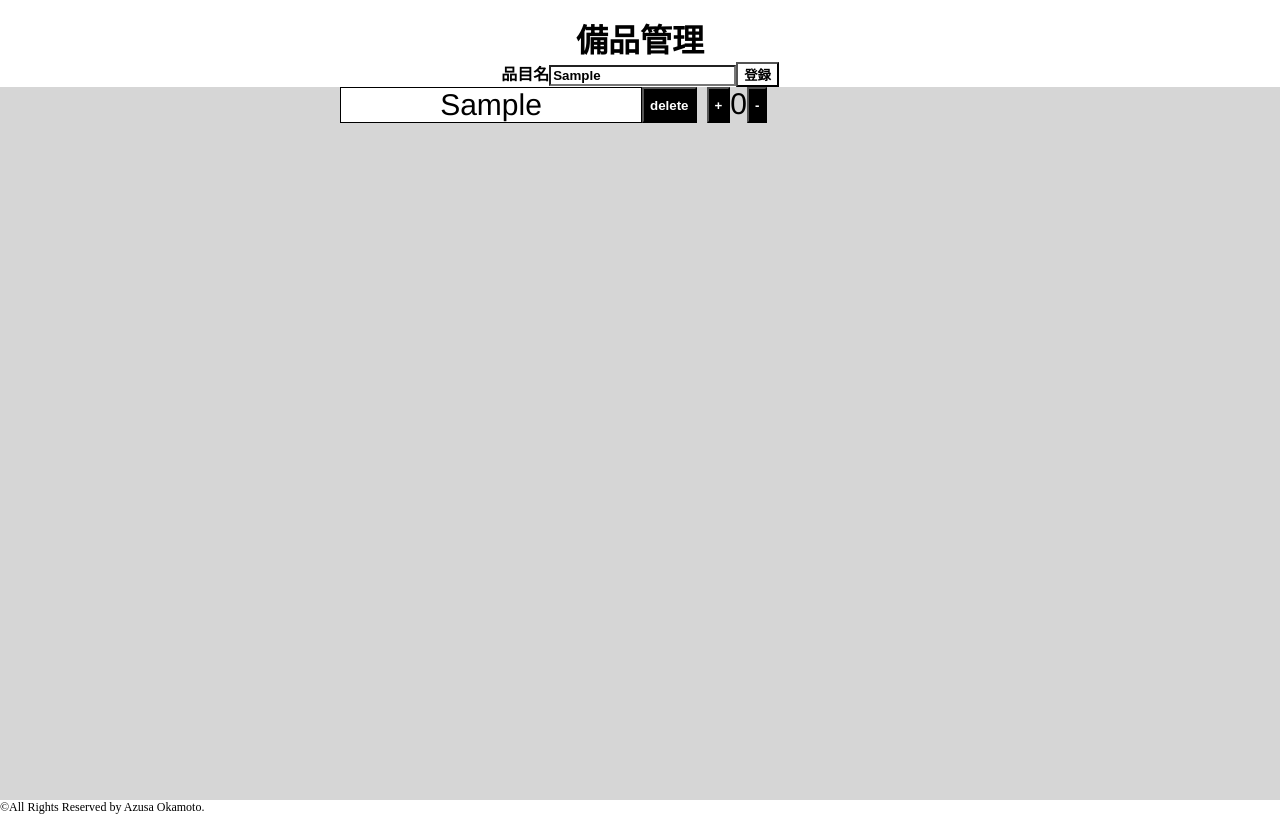
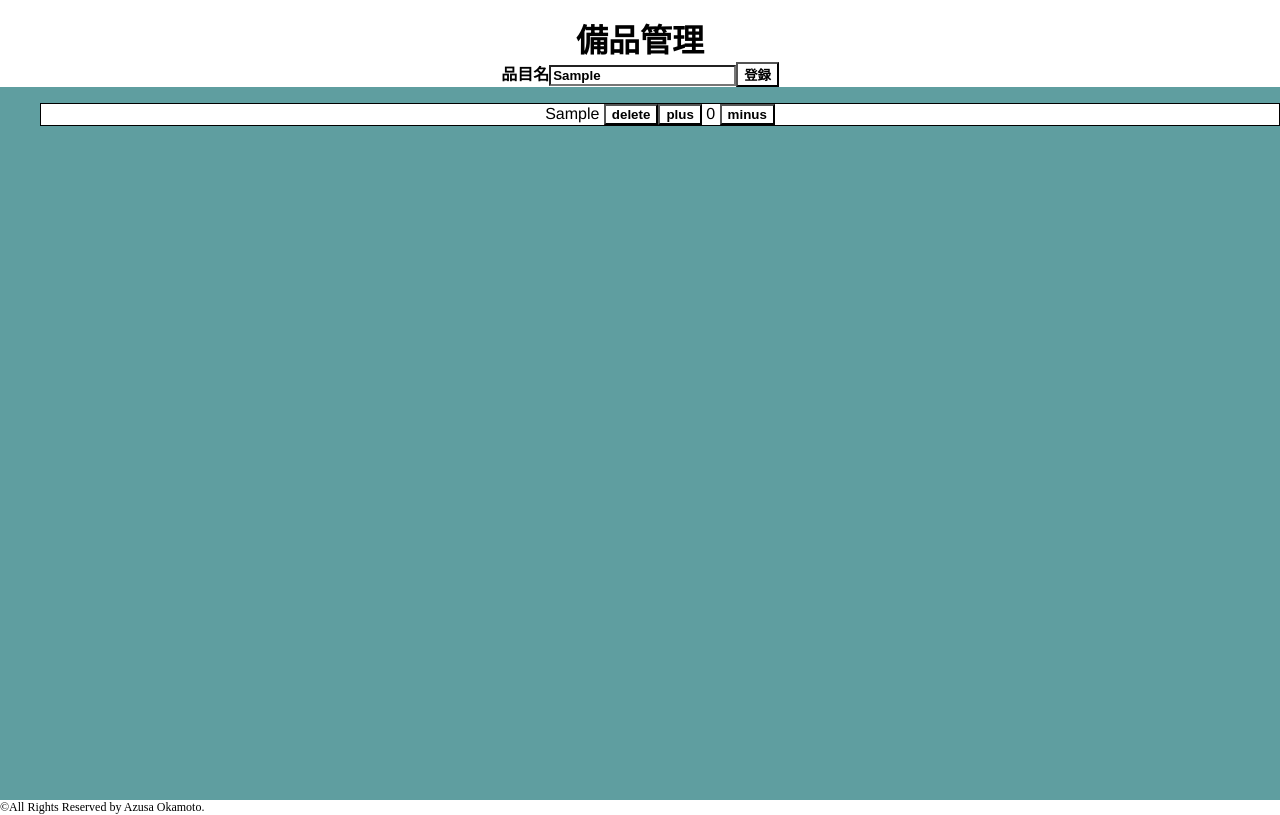
Before and after one commit to azufb/EquipmentManager, a Vue app in the folder equipmentmanager/: page / in a window 1280 px wide. Both pictures are taken after typing "Sample" into the empty fields and a click on the input "登録". Built offline with nearby package versions, Linux system fonts and the light colour scheme.

Commit message:
Revert "リストの中央よせ、フレックスボックスによる削除・カウントボタンのリスト外配置、文字サイズ・色設定"

```diff
--- a/equipmentmanager/src/App.vue
+++ b/equipmentmanager/src/App.vue
@@ -6,15 +6,17 @@
       <input type='text' id='name' v-model='name' required />
       <input type='submit' value='登録' />
     </form>
-    <div class="list">
     <ul v-for='(item, index) in items' :key='index'>
-      <li>{{ item.name }}</li>
-      <input class="delete" type='button' value='delete' @click='deleteItem(item)' />
-      <input class="plus" type='button' value='+' @click='item.count += 1' />
-        <span class="count">{{ item.count }}</span>
-      <input class="minus" type='button' value='-' @click='item.count -= 1' />
+      <li>
+        <div class="divi">
+        {{ item.name }}
+        <input type='button' value='delete' @click='deleteItem(item)' />
+        <input type='button' value='plus' @click='item.count += 1' />
+          {{ item.count }}
+        <input type='button' value='minus' @click='item.count -= 1' />
+        </div>
+      </li>
     </ul>
-    </div>
   </div>
 </template>
 
@@ -60,7 +62,7 @@ export default {
 
 <style>
 * {
-  background-color: #d6d6d6;
+  background-color: cadetblue;
 }
 
 body {
@@ -99,43 +101,13 @@ input {
   background-color: white;
   font-weight: bold;
 }
-
-.list {
-  width: 100%;
+ul li {
+  list-style: none;
 }
 
-.list ul {
-  width: 50%;
-  margin: 0 auto;
-  display: flex;
-}
-
-ul li {
-  list-style: none;
-  font-size: 30px;
-  width: 300px;
+.divi {
   border: 1px solid black;
   background-color: white;
-}
-
-.delete {
-  background-color: black;
-  color: white;
-}
-
-.plus {
-  margin-left: 10px;
-  background-color: black;
-  color: white;
-}
-
-.minus {
-  background-color: black;
-  color: white;
-}
-
-.count {
-  font-size: 30px;
 }
 
 footer {
```
